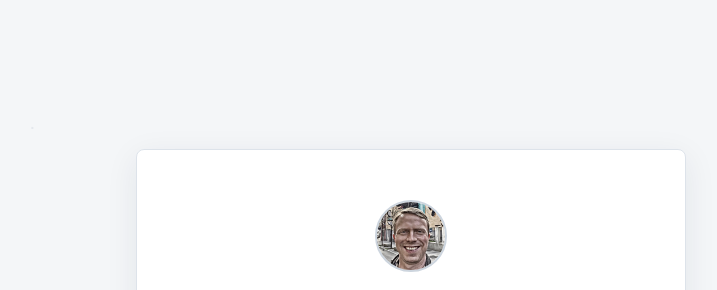
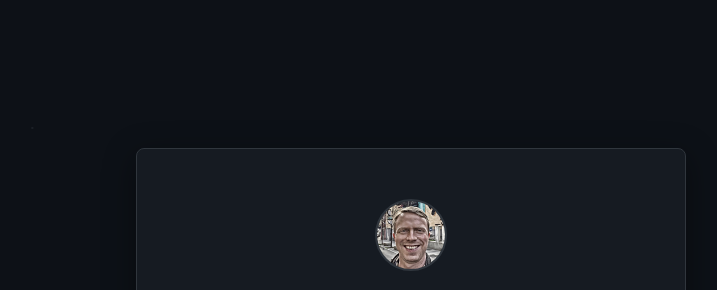
Before and after one commit to blairschaefer/schaefer.io, a plain HTML site: page index.html in a window 1280 px wide. Shown: the part 20-310 px from the top of the page, without its empty margins (229-946 px from the left). Drawn offline with Linux system fonts and the light colour scheme.

Commit message:
chore(theme): daily rotation 2026-09-14

```diff
--- a/theme-history.json
+++ b/theme-history.json
@@ -1,10 +1,4 @@
 [
-  {
-    "date": "2026-06-03",
-    "palette": "midnight",
-    "font": "ibm-plex",
-    "reasoning": "After five lighter palettes, midnight provides a dramatic shift with the technical clarity of IBM Plex for contrast."
-  },
   {
     "date": "2026-06-04",
     "palette": "linen",
@@ -598,5 +592,11 @@
     "palette": "slate-cool",
     "font": "system",
     "reasoning": "A clean, cool-toned palette paired with system font for a crisp, professional Sunday aesthetic after yesterday's warm, literary combination."
+  },
+  {
+    "date": "2026-09-14",
+    "palette": "midnight",
+    "font": "space-grotesk",
+    "reasoning": "After yesterday's light slate-cool palette, shifting to a dark midnight theme paired with geometric space-grotesk creates a modern, focused Monday atmosphere."
   }
 ]
--- a/theme.css
+++ b/theme.css
@@ -1,45 +1,47 @@
 /*
  * theme.css — auto-rotated daily by .github/workflows/daily-theme.yml
- * Theme: "slate-cool" + "system"
- * Last updated: 2026-09-13 UTC
+ * Theme: "midnight" + "space-grotesk"
+ * Last updated: 2026-09-14 UTC
  *
  * This file is overwritten by the automated daily theme rotation.
  * To change which themes are eligible, edit theme.json (not this file).
  */
 
+@import url('https://fonts.googleapis.com/css2?family=Space+Grotesk:wght@400;500;700&display=swap');
+
 :root {
     /* Typography */
-    --font-heading: -apple-system, BlinkMacSystemFont, 'SF Pro Display', system-ui, sans-serif;
-    --font-body: -apple-system, BlinkMacSystemFont, 'SF Pro Text', system-ui, sans-serif;
+    --font-heading: 'Space Grotesk', system-ui, sans-serif;
+    --font-body: 'Space Grotesk', system-ui, sans-serif;
 
     /* Page */
-    --color-page-bg: #f4f6f8;
-    --color-text: #1c2530;
+    --color-page-bg: #0d1117;
+    --color-text: #e6edf3;
 
     /* Card */
-    --color-card-bg: #ffffff;
-    --color-card-border: #dde3ea;
-    --color-card-shadow: rgba(20, 40, 60, 0.08);
+    --color-card-bg: #161b22;
+    --color-card-border: #30363d;
+    --color-card-shadow: rgba(0, 0, 0, 0.4);
 
     /* Avatar */
-    --color-avatar-bg: #e8edf2;
-    --color-avatar-bg-hover: #dce3ea;
-    --color-avatar-border: #cdd5de;
-    --color-avatar-border-hover: #a8b3bf;
+    --color-avatar-bg: #21262d;
+    --color-avatar-bg-hover: #2d333b;
+    --color-avatar-border: #30363d;
+    --color-avatar-border-hover: #484f58;
 
     /* Text hierarchy */
-    --color-heading: #0f1620;
-    --color-subtitle: #5c6b7a;
-    --color-body: #3a4654;
-    --color-muted: #8b97a5;
+    --color-heading: #f0f6fc;
+    --color-subtitle: #8b949e;
+    --color-body: #c9d1d9;
+    --color-muted: #6e7681;
 
     /* Links */
-    --color-link: #4a5867;
-    --color-link-hover: #0f1620;
-    --color-link-border: #cdd5de;
-    --color-link-border-hover: #a8b3bf;
-    --color-link-bg-hover: #eaeff4;
+    --color-link: #b1bac4;
+    --color-link-hover: #ffffff;
+    --color-link-border: #30363d;
+    --color-link-border-hover: #6e7681;
+    --color-link-bg-hover: #21262d;
 
     /* Decorative */
-    --color-floating: #cdd5de;
+    --color-floating: #30363d;
 }
```
